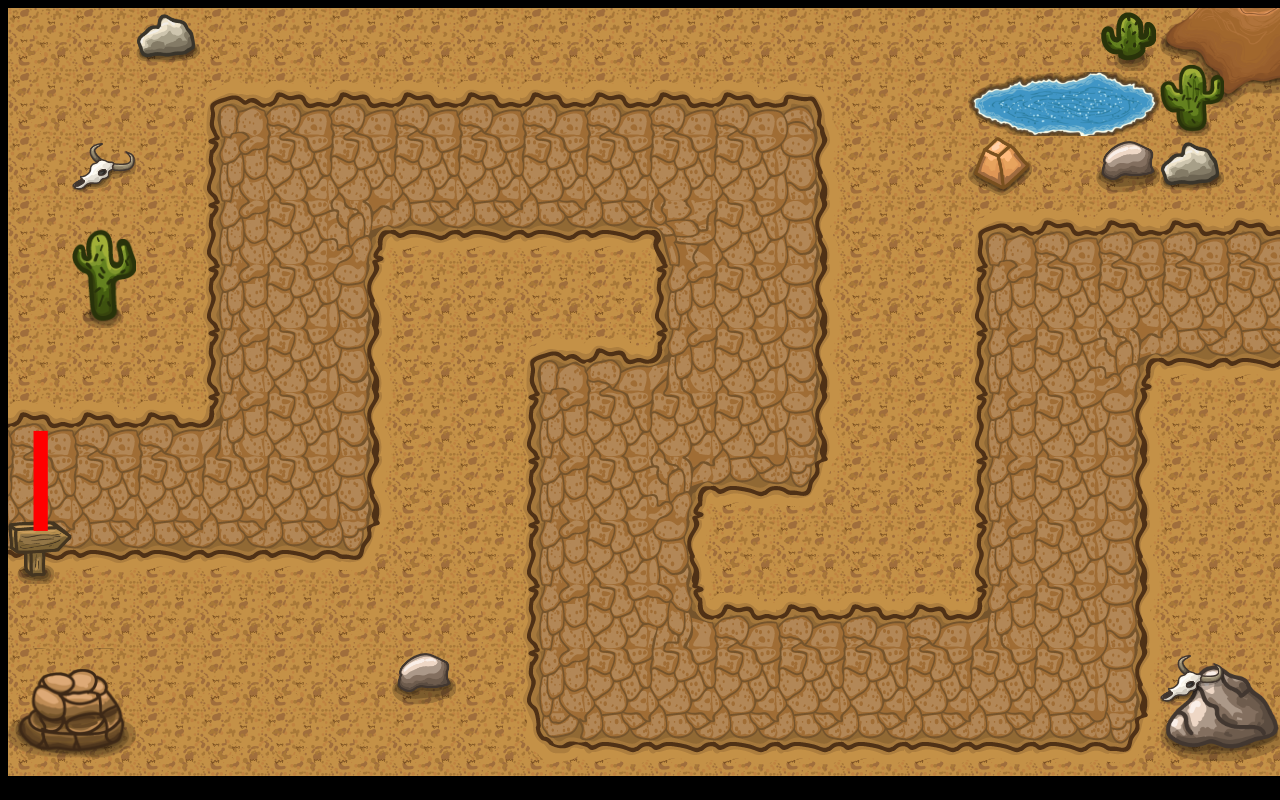
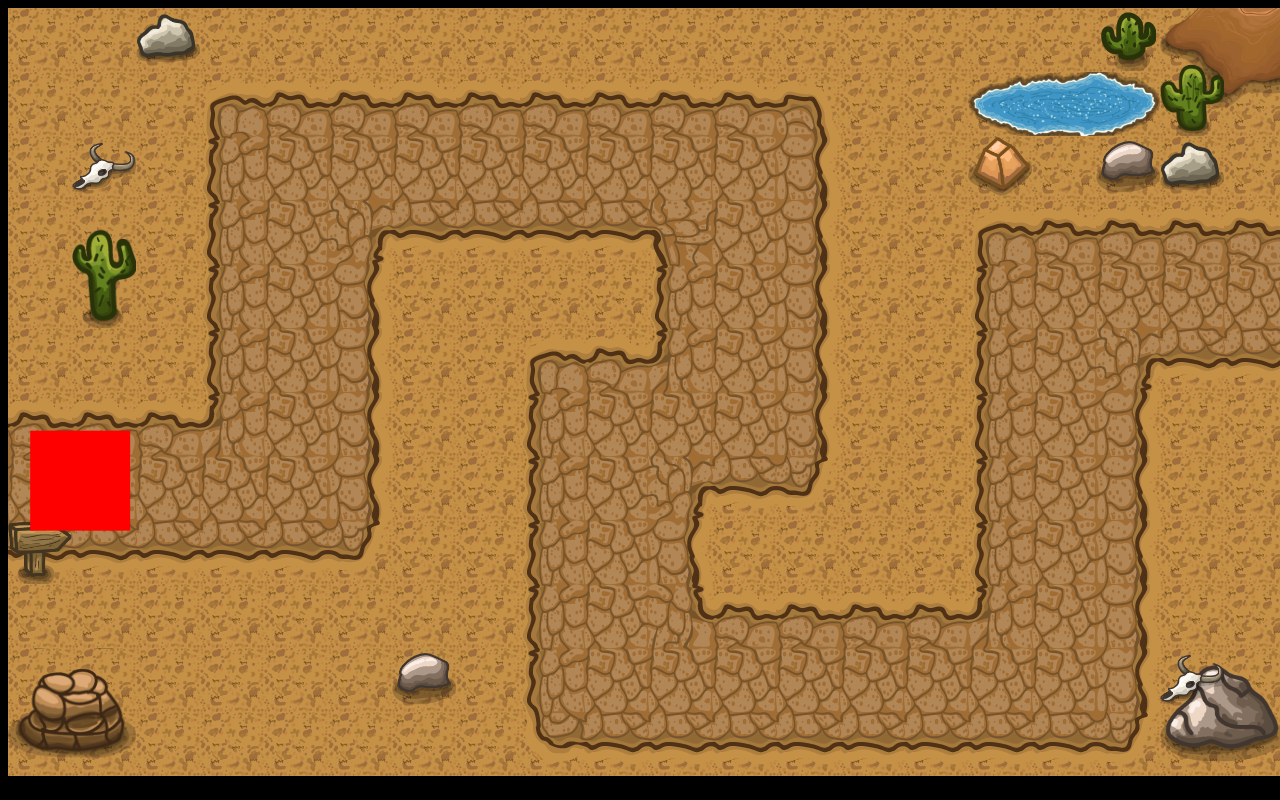
Before and after one commit to Kaiden-Buchter/TD, a plain HTML site: page Tower Defense/index.html in a window 1280 px wide. Drawn offline with Linux system fonts and the light colour scheme.

Commit message:
Refactor Enemy class and update index.html

```diff
--- a/Tower Defense/Scripts/index.js
+++ b/Tower Defense/Scripts/index.js
@@ -15,10 +15,10 @@ background.onload = () => {
 background.src = "Images/towerDefense.png"
 
 class Enemy {
-  constructor({ position = { x: 0, y: 0 }, frames = { max: 1 }}) {
+  constructor({ position = { x: 0, y: 0 } }) {
     this.position = position;
     this.frames = {...frames, val: 0, elapsed: 0}
-    this.width = 100 / this.frames.max;
+    this.width = 100;
     this.height = 100;
     this.waypointIndex = 0;
     this.center = {
@@ -61,8 +61,7 @@ for (let i = 1; i < 10; i++) {
   const xOffset = i * 150;
   enemies.push(
     new Enemy({
-      position: { x: waypoints[0].x - xOffset, y: waypoints[0].y },
-      frames: { max: 7 }
+      position: { x: waypoints[0].x - xOffset, y: waypoints[0].y }
     })
   );
 }
--- a/Tower Defense/index.html
+++ b/Tower Defense/index.html
@@ -7,4 +7,5 @@
 <canvas></canvas>
 
 <script src="Data/waypoints.js"></script>
+<script src="Scripts/classes.js"></script>
 <script src="Scripts/index.js"></script>
```
Also changed, not shown: Tower Defense/Scripts/classes.js (added), 1 other file.
